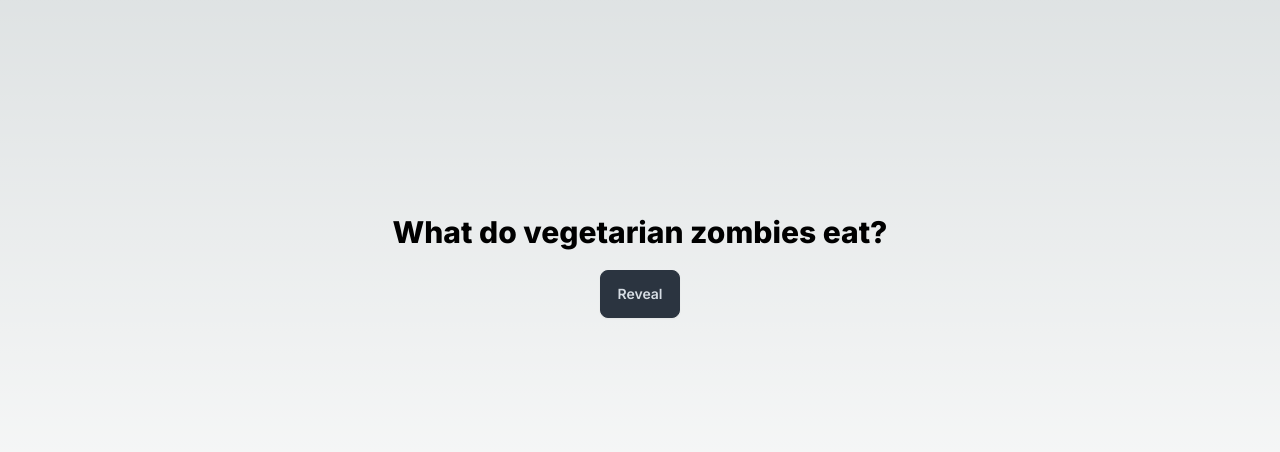
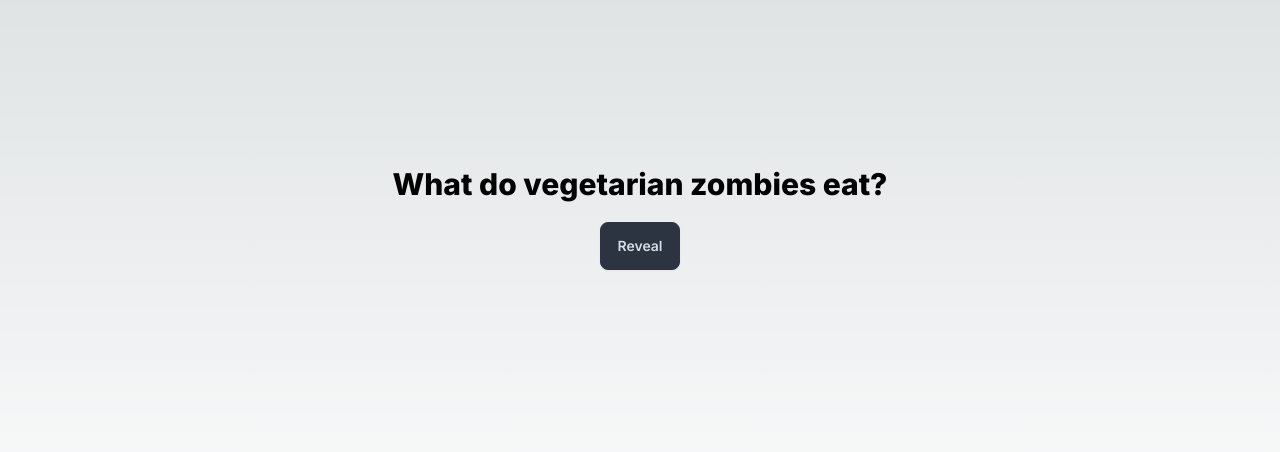
Before and after one commit to sudothai/puns, a Next.js app: page / in a window 1280 px wide. Shown: the part 184-636 px from the top of the page. Built offline with nearby package versions, Linux system fonts and the light colour scheme.

Commit message:
centered

```diff
--- a/app/layout.tsx
+++ b/app/layout.tsx
@@ -18,7 +18,7 @@ export default function RootLayout({
     <html lang="en">
       <body className={inter.className}>
         {/* <div className="container h-full pt-12"> */}
-        <div className="container h-full pt-12">
+        <div>
           {children}
         </div>
       </body>
```
